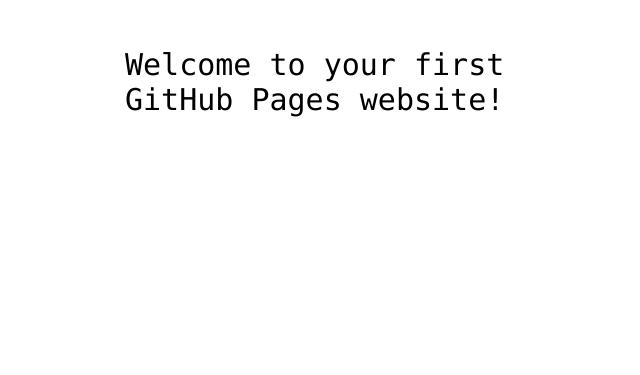
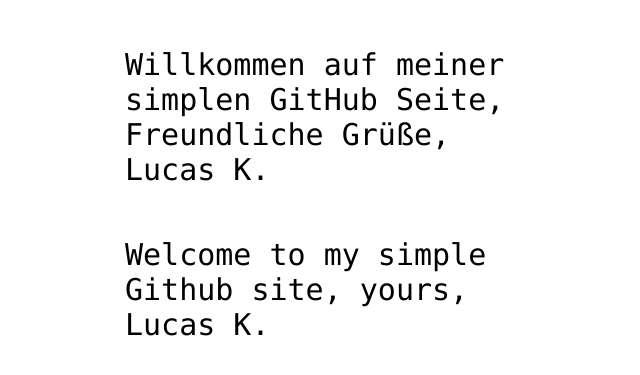
Before and after one commit to OnGo87/OnGo87, a plain HTML site: page index.html in a window 1280 px wide. Shown: the part 341-716 px from the top of the page, without its empty margins (315-955 px from the left). Drawn offline with Linux system fonts and the light colour scheme.

Commit message:
Update index.html
Text updates

```diff
--- a/index.html
+++ b/index.html
@@ -12,7 +12,12 @@
 <img src="https://octodex.github.com/images/daftpunktocat-thomas.gif" id="octocat" alt="octocat-gif" />
 
 <!-- Change this code here by copy and pasting your template on line 15 -->
-<p>Welcome to your first GitHub Pages website!</p>
+<p>Willkommen auf meiner simplen GitHub Seite, <br>
+   Freundliche Grüße, Lucas K.
+</p>
+  <p> Welcome to my simple Github site,
+    yours, Lucas K. </p>
+
 
 </body>
 </html>
```
